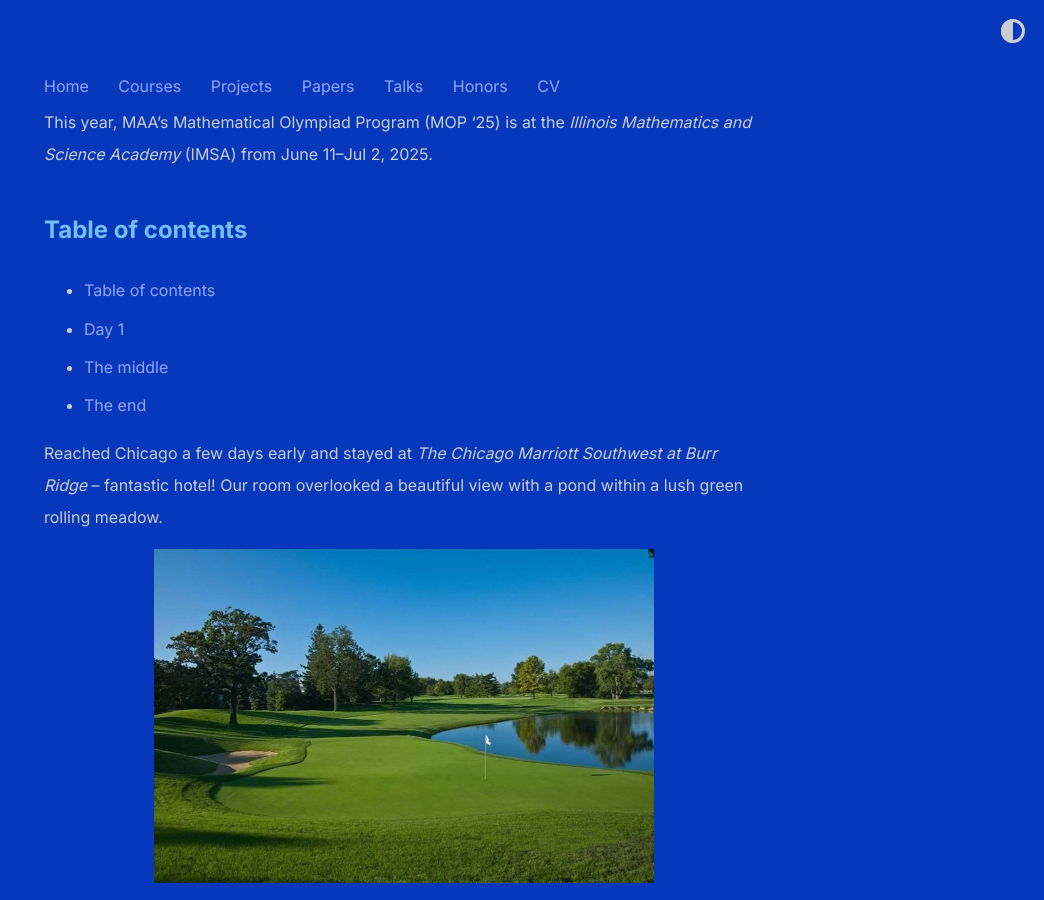
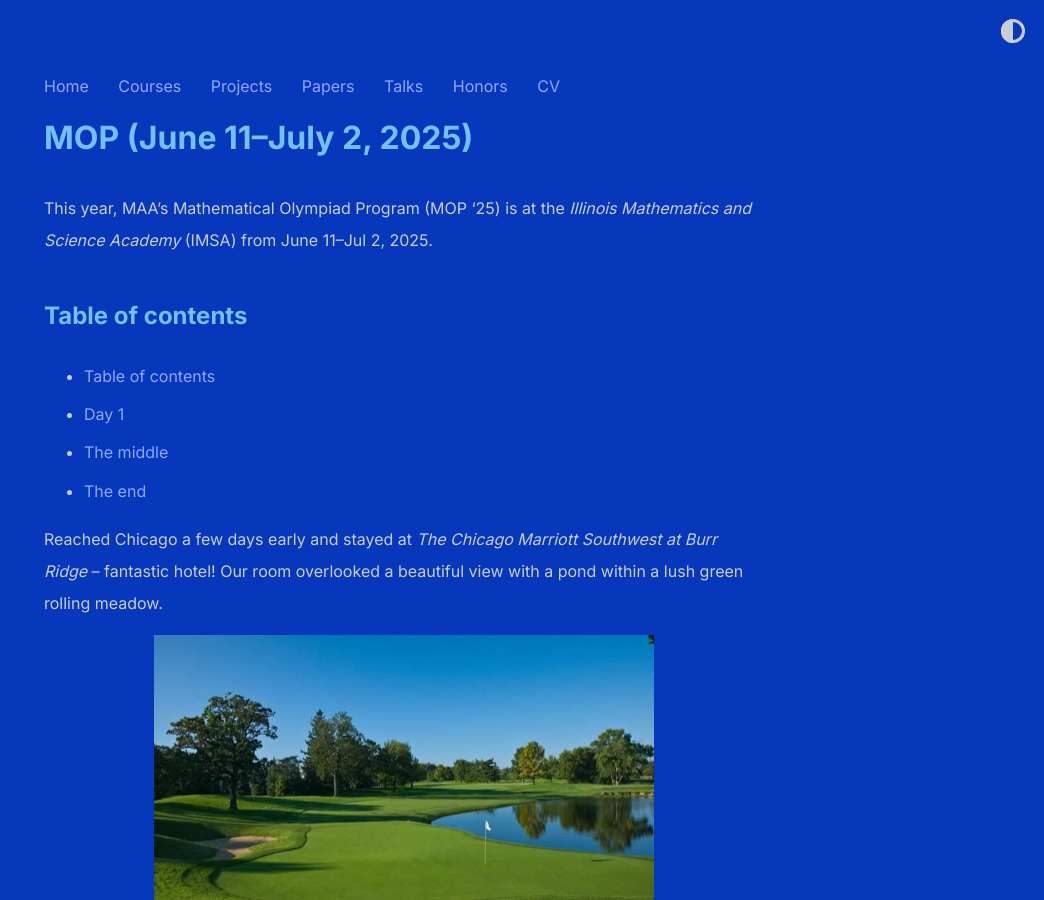
Before and after one commit to shihankanungo/shihankanungo.github.io, a Jekyll site: the page built from mop.md, in a window 1280 px wide and 900 px high. Shown: the whole window, without its empty margins (236-1280 px from the left). Built offline with Jekyll 4.4.1, drawn with Linux system fonts in a browser that asks for light colours.

Commit message:
Update mop.md

```diff
--- a/mop.md
+++ b/mop.md
@@ -1,6 +1,7 @@
 ---
 layout: post
 ---
+# MOP (June 11--July 2, 2025)
 
 This year, MAA’s Mathematical Olympiad Program (MOP '25) is at the *Illinois Mathematics and Science Academy* (IMSA) from June 11--Jul 2, 2025.
 
```
